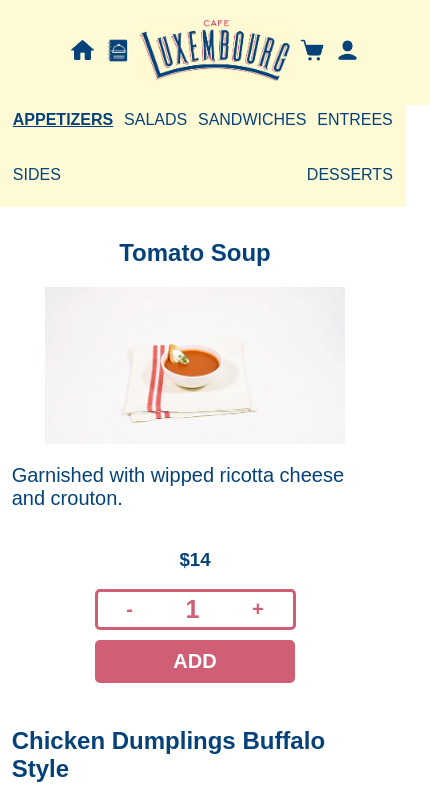
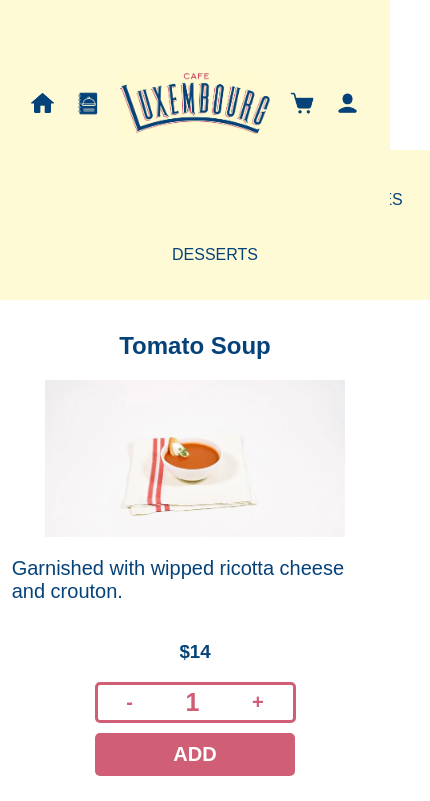
Before and after one commit to sunnysandyalena/cafe-luxembourg, a React (Create React App) app: page /Menu in a window 390 px wide. Shown: the top 801 px of the page, 430 px wide, since content can reach past the window. Built offline with nearby package versions, Linux system fonts and the light colour scheme; a web font is replaced by a local one.

Commit message:
Mobile adaptation

```diff
--- a/src/App.css
+++ b/src/App.css
@@ -3,6 +3,7 @@
   flex-direction: column;
   font-family: 'Futura PT', sans-serif;
   color: #054279;
+  margin: 0;
 }
 nav {
   display: flex;
@@ -14,8 +15,8 @@
   justify-content: center;
   align-items: center;
   flex-wrap: wrap;
-  padding: 20px;
   background-color: #fffad6;
+  height: 25%;
 }
 .link {
   padding: 10px 40px;
@@ -31,12 +32,9 @@
   width: 450px;
 }
 .block {
-  display: flex;
-  justify-content: space-around;
-  flex-wrap: wrap;
-  padding: 2%;
+  padding: 20px;
   width: 100%;
-  margin-top: 8%;
+  margin-top: 150px;
   background-color: #fffad6;
   font-family: 'Futura PT', sans-serif;
   color: #054279;
@@ -54,8 +52,7 @@
   flex-wrap: wrap;
   font-family: 'Futura PT', sans-serif;
   color: #054279;
-  margin-top: 15%;
-  margin-left: 2%;
+  margin-top: 150px;
 }
 .container-home {
   display: flex;
@@ -65,27 +62,25 @@
   font-family: 'Futura PT', sans-serif;
   color: #054279;
   background-color: #fffad6;
-  margin-top: 8%;
+  margin-top: 150px;
 }
 .container-img {
-  margin-top: 2%;
-  margin-left: 2%;
-}
-.container-info {
-  margin-left: 2%;
+  margin-top: 40px;
 }
 .container-cart {
   display: flex;
   flex-wrap: wrap;
   justify-content: center;
   position: fixed;
-  padding: 15px;
+  padding: 30px;
   width: 100%;
-  top: 18%;
   overflow: hidden;
   background-color: #fffad6;
   font-family: 'Futura PT', sans-serif;
   color: #054279;
+}
+.container-total {
+  margin-top: 200px;
 }
 .open-table {
   text-decoration: none;
@@ -116,9 +111,9 @@
 .container-profile {
   background-color: #fffad6;
   position: fixed;
-  padding: 15px;
+  padding: 20px;
   width: 100%;
-  top: 15%;
+  top: 150px;
   overflow: hidden;
   display: flex;
   justify-content: center;
@@ -133,7 +128,7 @@
   font-weight: bolder;
   font-size: 20px;
   width: 250px;
-  top: 30%;
+  margin-top: 30px;
 }
 .add-btn {
   padding: 10px;
@@ -147,7 +142,7 @@
 }
 .categories {
   display: flex;
-  justify-content: space-between;
+  justify-content: space-around;
   flex-wrap: wrap;
 }
 .category {
@@ -196,20 +191,23 @@
 }
 
 @media all and (max-width: 850px) {
-
+  .link {
+    padding: 2px 10px;
+  }
+  .logo {
+    width: 200px;
+  }
+  .selected-category, .other-category, .other-category:hover {
+    font-size: 16px;
+  }
 }
 
 @media all and (max-width: 500px) {
   .link {
-    padding: 0px 5px;
+    padding: 2px 10px;
   }
   .logo {
     width: 150px;
-  }
-  .block {
-    justify-content: center;
-
-    margin-top: 21%;
   }
   .icon {
     width: 25px;
@@ -231,24 +229,8 @@
   .other-category:hover {
     font-size: 20px;
   }
-  .container {
-    margin-top: 40%;
-  }
-  .container-cart {
-    top: 12%;
-  }
-  .container-profile {
-    top: 12%
-  }
   .heading {
     font-size: 20px;
-  }
-  .container-img {
-    margin-top: 15%;
-    margin-left: 0;
-  }
-  .container-info {
-    margin-left: 0;
   }
   .dish-img {
     width: 300px;
--- a/src/Components/Cart/Cart.js
+++ b/src/Components/Cart/Cart.js
@@ -12,7 +12,7 @@
             <div>
                 {cartItems.map(cartItem =>  <CartItem cartItem={cartItem} />)}
             </div>
-            <div>
+            <div className='container-total'>
                 <h3>TOTAL: ${totalPrice}</h3>
             </div>
 
--- a/src/Components/Filters/AllCategories.js
+++ b/src/Components/Filters/AllCategories.js
@@ -3,7 +3,7 @@
 const AllCategories = () => {
     return (
         <div className="categories">
-            {['APPETIZERS', 'SALADS', 'SANDWICHES', 'ENTREES', 'SIDES', 'DESSERTS'].map((category, id) => <Filter category = {category} key = {id}/>)}
+            {['APPETIZERS', 'SANDWICHES', 'ENTREES', 'SIDES', 'DESSERTS'].map((category, id) => <Filter category = {category} key = {id}/>)}
         </div>
     )
 }
--- a/src/data/dishesData.js
+++ b/src/data/dishesData.js
@@ -21,7 +21,7 @@
         img: 'green-salad.webp',
         name: 'Mixed Greens Salad',
         description: 'Mixed lettuces salad dressed in roasted shallot-sherry vinaigrette.',
-        category: 'SALADS'
+        category: 'APPETIZERS'
     },
     {
         id: 4,
@@ -29,7 +29,7 @@
         img: 'nicoise-salad.webp',
         name: 'Niçoise Salad',
         description: 'Mixed greens, roasted red peppers, haricots verts, hard boiled egg, Yukon Gold potato, Niçoise olives, roasted shallot-sherry vinaigrette.',
-        category: 'SALADS'
+        category: 'APPETIZERS'
     },
     {
         id: 5,
@@ -37,7 +37,7 @@
         img: 'kale-salad.webp',
         name: 'Baby Kale Caesar Salad',
         description: 'Baby kale, shaved parmesan, croutons, creamy garlic dressing.',
-        category: 'SALADS'
+        category: 'APPETIZERS'
     },
     {
         id: 6,
@@ -45,7 +45,7 @@
         img: 'country-salad.webp',
         name: 'Country Frisée Salad',
         description: 'Frisée, croutons, blue cheese, bacon lardons, bacon vinaigrette.',
-        category: 'SALADS'
+        category: 'APPETIZERS'
     },
     {
         id: 7,
```
